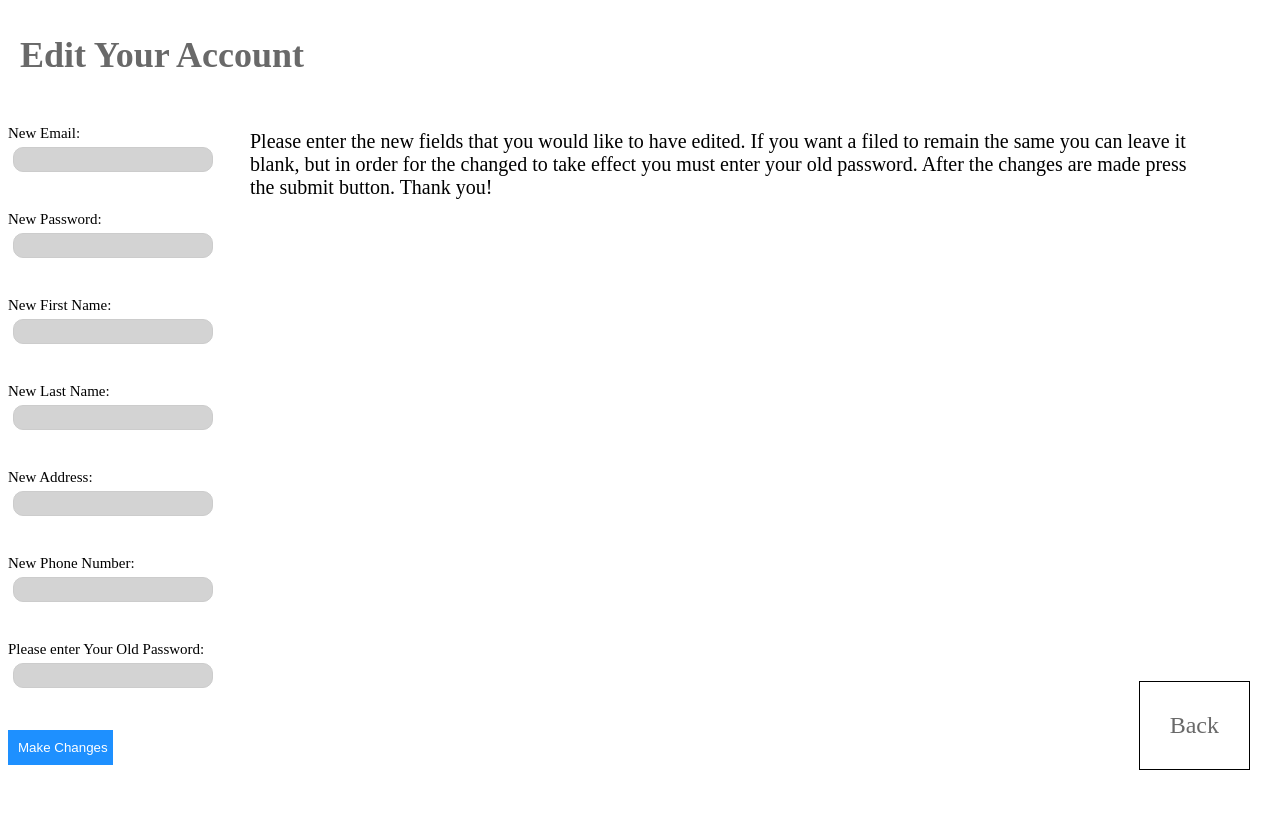
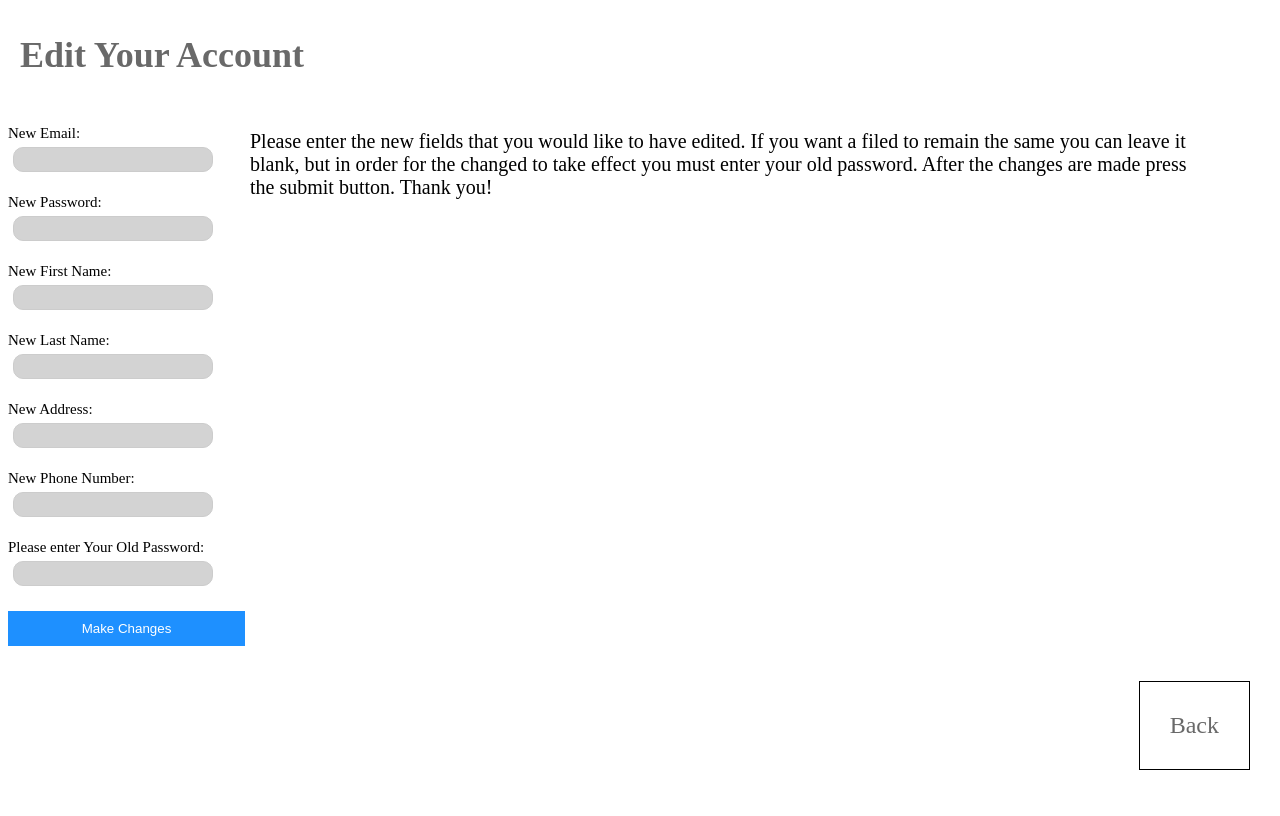
Before and after one commit to mohsinshah04/ta_project, a Django app: page /accountEditSelf/ in a window 1280 px wide. Run offline with Django 5.2, Linux system fonts and the light colour scheme.

Commit message:
Did some cleaning up

```diff
--- a/djangoProject1/templates/acctsEditSelf.html
+++ b/djangoProject1/templates/acctsEditSelf.html
@@ -12,7 +12,6 @@
         }
         .backButton {
             position: absolute;
-            display: flex;
             bottom: 30px;
             right: 30px;
             padding: 30px;
@@ -25,7 +24,6 @@
 
         .text h1 {
             position: absolute;
-            display: flex;
             top: 10px;
             left: 20px;
             color: dimgray;
@@ -38,12 +36,10 @@
             left: 100px;
             text-align: left;
             font-size: 15px;
-            display: flex;
         }
 
         .text p {
             position: absolute;
-            display: flex;
             top: 10px;
             padding-left: 150px;
             text-align: left;
@@ -60,17 +56,15 @@
             background-color: lightgrey;
             font-size: 16px;
             box-sizing: border-box; /* Ensures padding and border are included in the element's total width and height */
-            display: flex;
         }
 
         .input[type="submit"] {
-            width: 50%;
+            width: 25%;
             padding: 10px;
             background-color: dodgerblue;
             margin-top: 20px;
             color: #fff;
             border: none;
-            display: flex;
         }
 
         .input[type="submit"]:hover {
@@ -79,7 +73,6 @@
 
         .text-message{
             vertical-align: text-bottom;
-            display: flex;
         }
 
     </style>
```
